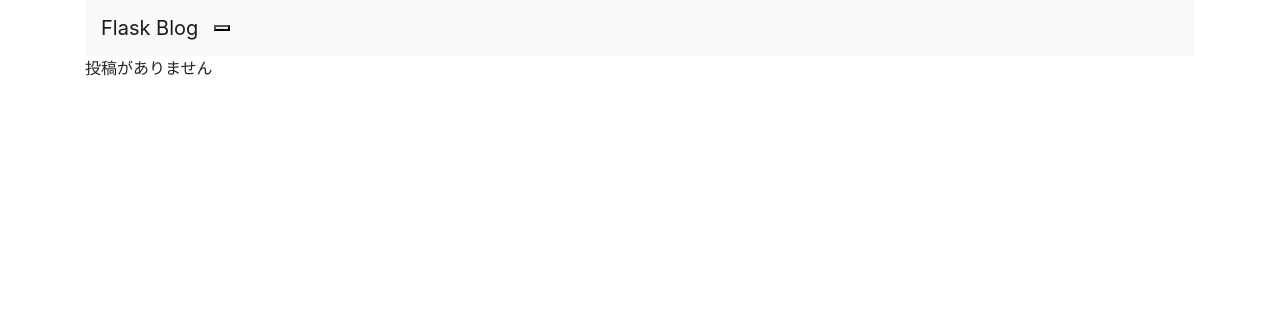
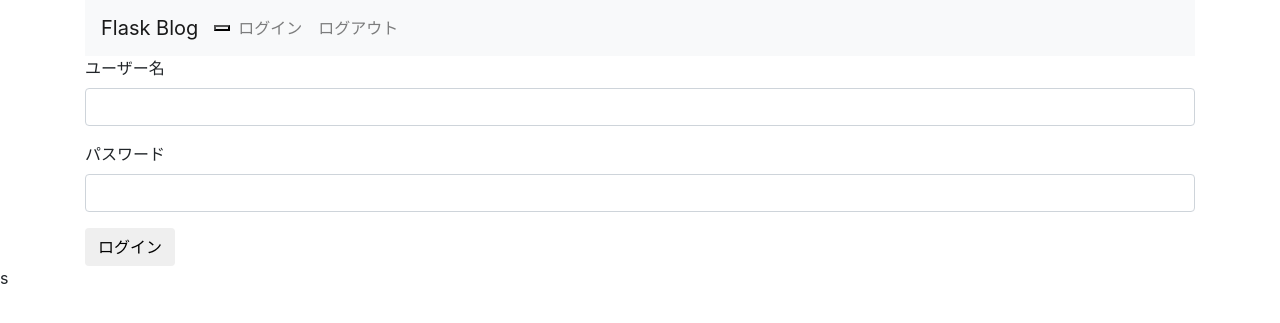
Before and after one commit to hamupapa/flask_app, a Flask app: page / in a window 1280 px wide. Shown: the top 323 px of the page. Run offline with Flask 2, Linux system fonts and the light colour scheme; some libraries are stand-ins or nearby versions.

Commit message:
2021/01/20 1

```diff
--- a/flask_blog/templates/entries/index.html
+++ b/flask_blog/templates/entries/index.html
@@ -13,9 +13,30 @@
     <button class="navar-toggler" type="button" data-toggle="collapse" data-target="#navarNav" aria-controls="nabarNav" aria-expanded="false" aria-label="Toggle navigation">
       <span class="nabar-toggler-icon"></span>
     </button>
+    <div class="collapse navbar-collapse" id="navbarNav">
+      <ul class="nav navbar-nav navbar-right">
+        <il class="nav-item">
+          <a class="nav-link" href="/login">ログイン</a>
+        </il>
+        <il class="nav-item">
+          <a class="nav-link" herf="/logout">ログアウト</a>
+        </il>
+      </ul>
+    </div>
   </nav>
+  <div class="blog-body">
+    <form action="/login" method=post>
+      <div class="form-group">
+        <label for="InputTitle">ユーザー名</label>
+        <input type="text" class="form-control" id="InputTitle" name=username>
+      </div>
 
-  <div class="blog-body">
-  投稿がありません
+      <div class="form-group">
+        <label for="InputPassword">パスワード</label>
+        <input type="password" class="form-control" id="InputPassword" name=password>
+      </div>
+      <button type="submit" class="btn btn-prmary">ログイン</button>
+    </form>
   </div>
 </div>
+s
```
